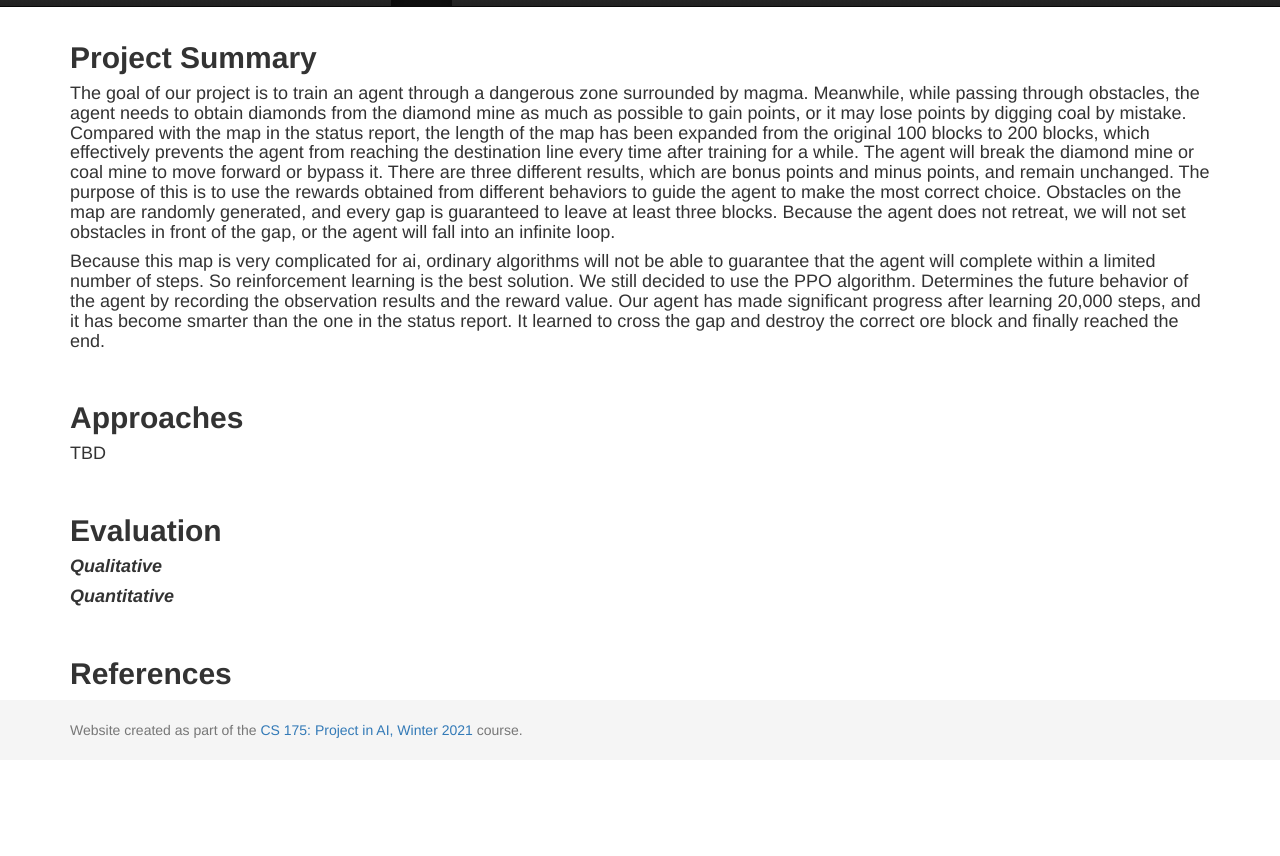
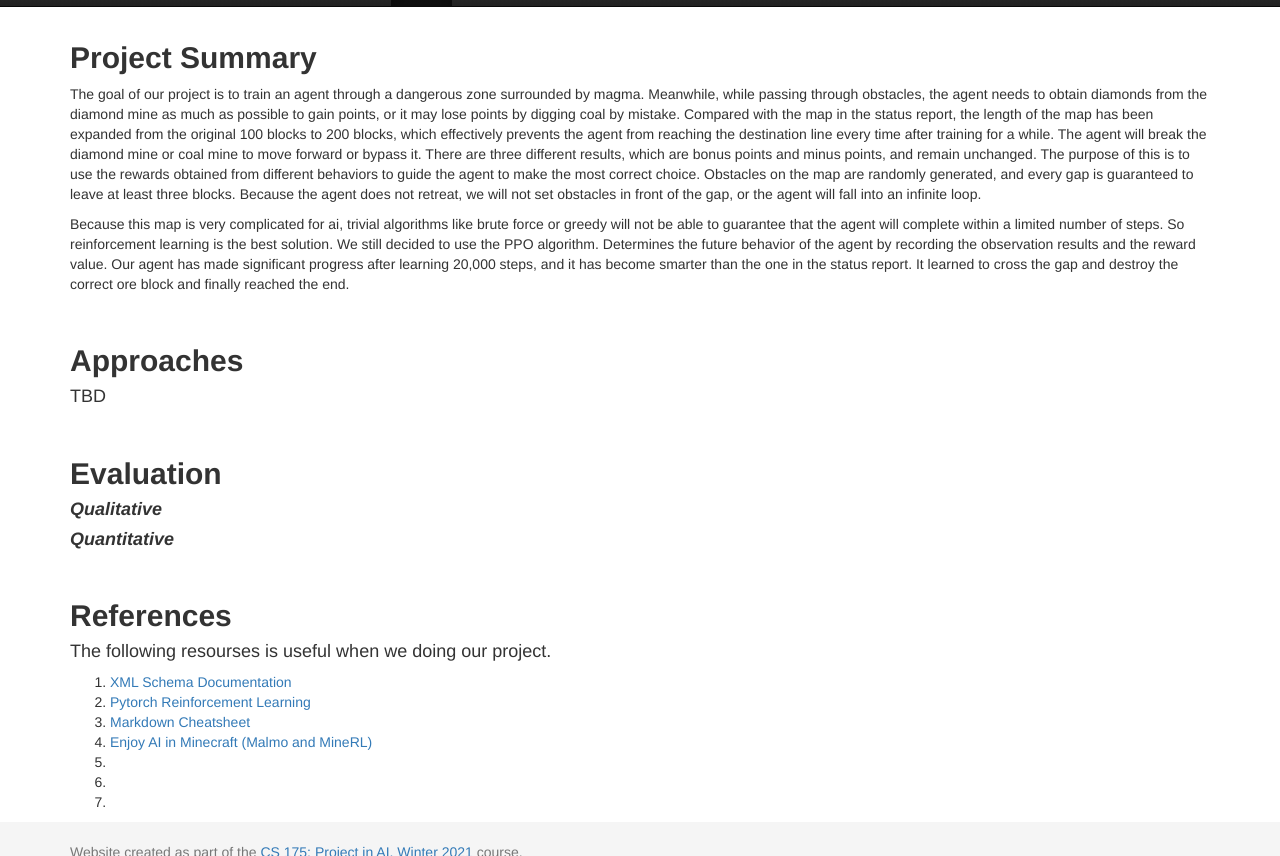
Before and after one commit to Markmzy/CallMePro, a Jekyll site: the page built from docs/final.md, in a window 1280 px wide and 900 px high, scrolled down 656 px, cut to the strip 44-900 px from the top of the window. Built offline with Jekyll 4.4.1, drawn with Linux system fonts in a browser that asks for light colours; before the commit the page ends 1460 px from its top, so only the background shows below that.

Commit message:
Update final.md
add references

```diff
--- a/docs/final.md
+++ b/docs/final.md
@@ -11,9 +11,9 @@
 
 ## **Project Summary**
 
-#### The goal of our project is to train an agent through a dangerous zone surrounded by magma. Meanwhile, while passing through obstacles, the agent needs to obtain diamonds from the diamond mine as much as possible to gain points, or it may lose points by digging coal by mistake. Compared with the map in the status report, the length of the map has been expanded from the original 100 blocks to 200 blocks, which effectively prevents the agent from reaching the destination line every time after training for a while. The agent will break the diamond mine or coal mine to move forward or bypass it. There are three different results, which are bonus points and minus points, and remain unchanged. The purpose of this is to use the rewards obtained from different behaviors to guide the agent to make the most correct choice. Obstacles on the map are randomly generated, and every gap is guaranteed to leave at least three blocks. Because the agent does not retreat, we will not set obstacles in front of the gap, or the agent will fall into an infinite loop.<br />
+The goal of our project is to train an agent through a dangerous zone surrounded by magma. Meanwhile, while passing through obstacles, the agent needs to obtain diamonds from the diamond mine as much as possible to gain points, or it may lose points by digging coal by mistake. Compared with the map in the status report, the length of the map has been expanded from the original 100 blocks to 200 blocks, which effectively prevents the agent from reaching the destination line every time after training for a while. The agent will break the diamond mine or coal mine to move forward or bypass it. There are three different results, which are bonus points and minus points, and remain unchanged. The purpose of this is to use the rewards obtained from different behaviors to guide the agent to make the most correct choice. Obstacles on the map are randomly generated, and every gap is guaranteed to leave at least three blocks. Because the agent does not retreat, we will not set obstacles in front of the gap, or the agent will fall into an infinite loop.<br />
 
-#### Because this map is very complicated for ai, ordinary algorithms will not be able to guarantee that the agent will complete within a limited number of steps. So reinforcement learning is the best solution. We still decided to use the PPO algorithm. Determines the future behavior of the agent by recording the observation results and the reward value. Our agent has made significant progress after learning 20,000 steps, and it has become smarter than the one in the status report. It learned to cross the gap and destroy the correct ore block and finally reached the end.
+Because this map is very complicated for ai, trivial algorithms like brute force or greedy will not be able to guarantee that the agent will complete within a limited number of steps. So reinforcement learning is the best solution. We still decided to use the PPO algorithm. Determines the future behavior of the agent by recording the observation results and the reward value. Our agent has made significant progress after learning 20,000 steps, and it has become smarter than the one in the status report. It learned to cross the gap and destroy the correct ore block and finally reached the end.
 
 <br />
 
@@ -33,3 +33,13 @@
 
 <br />
 ## **References**
+
+#### The following resourses is useful when we doing our project.
+
+1. [XML Schema Documentation](https://microsoft.github.io/malmo/0.21.0/Schemas/MissionHandlers.html)
+2. [Pytorch Reinforcement Learning](https://github.com/bentrevett/pytorch-rl)
+3. [Markdown Cheatsheet](https://github.com/adam-p/markdown-here/wiki/Markdown-Cheatsheet)
+4. [Enjoy AI in Minecraft (Malmo and MineRL)](https://tsmatz.wordpress.com/2020/07/09/minerl-and-malmo-reinforcement-learning-in-minecraft/)
+5.
+6.
+7.
```
